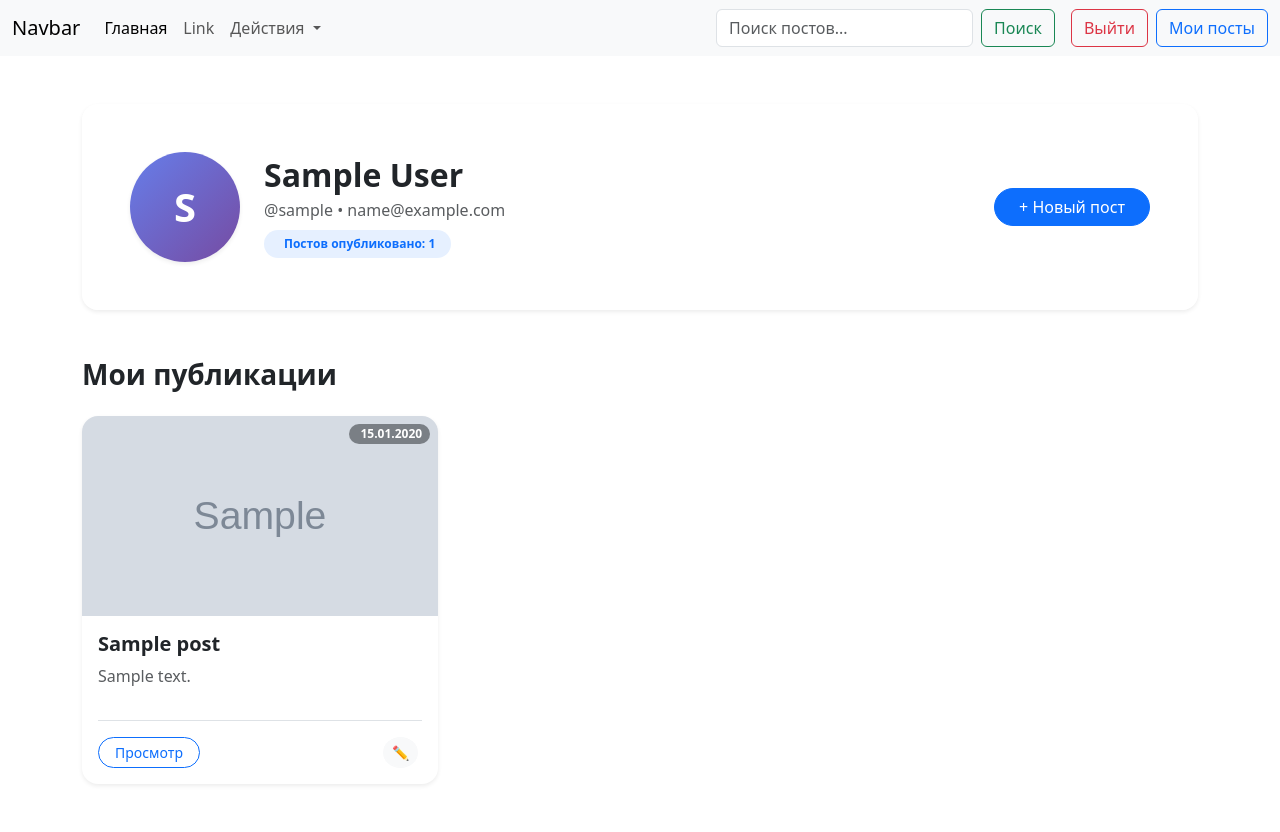
After one commit to Mixa101/67-2, a Django app: page /posts/my in a window 1280 px wide. The commit adds this page. Run offline with Django 5.2, Linux system fonts and the light colour scheme; a user stored in the database is signed in; tables that the repository leaves empty hold one stand-in row (values such as "Sample post"); grey boxes marked "Sample" are stand-in pictures.

Commit message:
feat: lesson 7 last part

```diff
--- a/blog/urls.py
+++ b/blog/urls.py
@@ -22,6 +22,8 @@ from django.urls import path
 
 from posts.views import (
     CreatePostView,
+    LikePostView,
+    MyPostsListView,
     UpdatePostView,
     hello_world,
     post_detail,
@@ -33,12 +35,14 @@ urlpatterns = [
     path("admin/", admin.site.urls),
     path("", hello_world),
     path("posts/", post_list, name="post_list"),
+    path("posts/my", MyPostsListView.as_view(), name="my_posts"),
     path("posts/<int:id>/", post_detail, name="post_detail"),
     path("posts/create/", CreatePostView.as_view(), name="post_create"),
     path("user/register/", register, name="register"),
     path("user/login/", login_view, name="login"),
     path("user/logout/", logout_view, name="logout"),
     path("posts/<int:pk>/update", UpdatePostView.as_view(), name="edit_post"),
+    path("posts/<int:pk>/like", LikePostView.as_view(), name="like_post"),
 ]
 
 urlpatterns += static(settings.MEDIA_URL, document_root=settings.MEDIA_ROOT)
--- a/posts/views.py
+++ b/posts/views.py
@@ -1,13 +1,15 @@
 from typing import Any
 
+from django.db.models import Q
 from django.forms.models import BaseModelForm
 from django.http.request import HttpRequest
 from django.http.response import HttpResponse
 from django.shortcuts import get_object_or_404, redirect, render
-from django.views.generic import CreateView, UpdateView
+from django.urls import reverse_lazy
+from django.views.generic import CreateView, ListView, UpdateView
 
 from posts.forms import PostForm
-from posts.models import Post
+from posts.models import Post, PostLikes
 
 # Create your views here.
 
@@ -17,8 +19,12 @@ def hello_world(request: HttpRequest):
 
 
 def post_list(request: HttpRequest):
-    posts = Post.objects.select_related("user").order_by("-created_at").all()
+    posts = Post.objects.select_related("user").order_by("-created_at")
 
+    q = request.GET.get("q")
+
+    if q:
+        posts = posts.filter(Q(title__icontains=q) | Q(description__icontains=q))
     return render(request, "posts/posts.html", {"posts": posts})
 
 
@@ -63,3 +69,51 @@ class UpdatePostView(UpdateView):
     model = Post
     template_name = "posts/update_post.html"
     form_class = PostForm
+
+
+class MyPostsListView(ListView):
+    model = Post
+    template_name = "posts/my_posts.html"
+
+    context_object_name = "posts"
+
+    def get_queryset(self):
+        return super().get_queryset().filter(user_id=self.request.user.id)
+
+    def get(self, request: HttpRequest, *args: Any, **kwargs: Any) -> HttpResponse:
+
+        if request.user.is_anonymous:
+            return redirect("login")
+
+        return super().get(request, *args, **kwargs)
+
+    def get_context_data(self, **kwargs: Any) -> dict[str, Any]:
+        context = super().get_context_data(**kwargs)
+        context["user"] = self.request.user
+
+        return context
+
+
+class LikePostView(CreateView):
+    model = PostLikes
+    template_name = "posts/posts.html"
+    fields = ("user",)
+    success_url = reverse_lazy("post_list")
+
+    def post(self, request: HttpRequest, *args: str, **kwargs: Any) -> HttpResponse:
+        if request.user.is_anonymous:
+            return redirect("login")
+        return super().post(request, *args, **kwargs)
+
+    def form_valid(self, form: BaseModelForm) -> HttpResponse:
+        post = get_object_or_404(Post, id=self.kwargs["pk"])
+        form.instance.user = self.request.user
+        form.instance.post = post
+        return super().form_valid(form)
+
+    def form_invalid(self, form: BaseModelForm) -> HttpResponse:
+        post = get_object_or_404(Post, id=self.kwargs["pk"])
+        form.instance.user = self.request.user
+        form.instance.post = post
+        form.instance.save()
+        return redirect("post_list")
--- a/templates/base.html
+++ b/templates/base.html
@@ -1,10 +1,9 @@
 <!DOCTYPE html>
-<html lang="en">
+<html lang="ru">
 <head>
     <meta charset="UTF-8">
     <meta name="viewport" content="width=device-width, initial-scale=1.0">
     <link rel="stylesheet" href="https://cdn.jsdelivr.net/npm/bootstrap@5.3.8/dist/css/bootstrap.min.css" integrity="sha384-sRIl4kxILFvY47J16cr9ZwB07vP4J8+LH7qKQnuqkuIAvNWLzeN8tE5YBujZqJLB" crossorigin="anonymous">
-    <script src="https://cdn.jsdelivr.net/npm/bootstrap@5.3.8/dist/js/bootstrap.min.js" integrity="sha384-G/EV+4j2dNv+tEPo3++6LCgdCROaejBqfUeNjuKAiuXbjrxilcCdDz6ZAVfHWe1Y" crossorigin="anonymous"></script>
     <script src="https://cdn.jsdelivr.net/npm/bootstrap@5.3.8/dist/js/bootstrap.bundle.min.js" integrity="sha384-FKyoEForCGlyvwx9Hj09JcYn3nv7wiPVlz7YYwJrWVcXK/BmnVDxM+D2scQbITxI" crossorigin="anonymous"></script>
 
     {% block title %}
@@ -13,21 +12,21 @@
 <body>
 <nav class="navbar navbar-expand-lg bg-body-tertiary">
   <div class="container-fluid">
-    <a class="navbar-brand" href="#">Navbar</a>
+    <a class="navbar-brand" href="{% url 'post_list' %}">Navbar</a>
     <button class="navbar-toggler" type="button" data-bs-toggle="collapse" data-bs-target="#navbarSupportedContent" aria-controls="navbarSupportedContent" aria-expanded="false" aria-label="Toggle navigation">
       <span class="navbar-toggler-icon"></span>
     </button>
     <div class="collapse navbar-collapse" id="navbarSupportedContent">
       <ul class="navbar-nav me-auto mb-2 mb-lg-0">
         <li class="nav-item">
-          <a class="nav-link active" aria-current="page" href="#">Home</a>
+          <a class="nav-link active" aria-current="page" href="{% url 'post_list' %}">Главная</a>
         </li>
         <li class="nav-item">
           <a class="nav-link" href="#">Link</a>
         </li>
         <li class="nav-item dropdown">
           <a class="nav-link dropdown-toggle" href="#" role="button" data-bs-toggle="dropdown" aria-expanded="false">
-            Dropdown
+            Действия
           </a>
           <ul class="dropdown-menu">
             <li><a class="dropdown-item" href="{% url 'post_create' %}">Создать Пост</a></li>
@@ -36,15 +35,18 @@
             <li><a class="dropdown-item" href="#">Something else here</a></li>
           </ul>
         </li>
-        <li class="nav-item">
-          <a class="nav-link disabled" aria-disabled="true">Disabled</a>
-        </li>
       </ul>
 
       <div class="d-flex align-items-center gap-2">
-        <form class="d-flex me-2" role="search">
-          <input class="form-control me-2" type="search" placeholder="Search" aria-label="Search"/>
-          <button class="btn btn-outline-success" type="submit">Search</button>
+        <!-- Форма поиска через GET-запрос с параметром q -->
+        <form class="d-flex me-2" role="search" action="{% url 'post_list' %}" method="get">
+          <input class="form-control me-2"
+                 type="search"
+                 name="q"
+                 value="{{ request.GET.q|default:'' }}"
+                 placeholder="Поиск постов..."
+                 aria-label="Search"/>
+          <button class="btn btn-outline-success" type="submit">Поиск</button>
         </form>
 
         {% if request.user.is_authenticated %}
@@ -52,6 +54,7 @@
                 {% csrf_token %}
                 <button type="submit" class="btn btn-outline-danger">Выйти</button>
             </form>
+            <a href="{% url 'my_posts' %}" class="btn btn-outline-primary">Мои посты</a>
         {% else %}
             <a href="{% url 'login' %}" class="btn btn-outline-primary">Войти</a>
             <a href="{% url 'register' %}" class="btn btn-primary">Регистрация</a>
@@ -60,7 +63,8 @@
     </div>
   </div>
 </nav>
-    {% block content %}
-    {% endblock %}
+
+{% block content %}
+{% endblock %}
 </body>
 </html>
--- /dev/null
+++ b/templates/posts/my_posts.html
@@ -0,0 +1,128 @@
+{% extends 'base.html' %}
+
+{% block title %}
+<title>Личный кабинет | {{ user.username }}</title>
+{% endblock %}
+
+{% block content %}
+<div class="container py-5">
+    <!-- Шапка профиля -->
+    <div class="card border-0 shadow-sm rounded-4 mb-5 overflow-hidden">
+        <div class="card-body p-4 p-md-5 bg-white">
+            <div class="d-flex flex-column flex-md-row align-items-center gap-4">
+                <!-- Аватар пользователя -->
+                <div class="position-relative">
+                    {% if user.profile.avatar %}
+                        <img src="{{ user.profile.avatar.url }}" alt="{{ user.username }}"
+                             class="rounded-circle object-fit-cover shadow-sm" style="width: 110px; height: 110px;">
+                    {% else %}
+                        <div class="rounded-circle d-flex align-items-center justify-content-center text-white fw-bold shadow-sm"
+                             style="width: 110px; height: 110px; font-size: 2.5rem; background: linear-gradient(135deg, #667eea 0%, #764ba2 100%);">
+                            {{ user.username|first|upper }}
+                        </div>
+                    {% endif %}
+                </div>
+
+                <!-- Информация о пользователе -->
+                <div class="text-center text-md-start flex-grow-1">
+                    <h2 class="fw-bold text-dark mb-1">{{ user.get_full_name|default:user.username }}</h2>
+                    <p class="text-muted mb-2">@{{ user.username }} • {{ user.email }}</p>
+                    <span class="badge bg-primary bg-opacity-10 text-primary rounded-pill px-3 py-2">
+                        <i class="bi bi-journal-text me-1"></i> Постов опубликовано: {{ posts|length }}
+                    </span>
+                </div>
+
+                <!-- Действия с профилем -->
+                <div class="d-flex flex-wrap gap-2 justify-content-center">
+                    <a href="{% url 'post_create' %}" class="btn btn-primary rounded-pill px-4">
+                        + Новый пост
+                    </a>
+                </div>
+            </div>
+        </div>
+    </div>
+
+    <!-- Заголовок секции постов -->
+    <div class="d-flex align-items-center justify-content-between mb-4">
+        <h3 class="fw-bold text-dark mb-0">Мои публикации</h3>
+    </div>
+
+    {% load static %}
+    <!-- Сетка постов пользователя -->
+    <div class="row row-cols-1 row-cols-md-2 row-cols-lg-3 g-4">
+        {% for post in posts %}
+        <div class="col">
+            <div class="card h-100 shadow-sm border-0 rounded-4 overflow-hidden hover-shadow">
+                {% if post.image %}
+                <div class="position-relative" style="height: 200px;">
+                    <img src="{{ post.image.url }}"
+                         class="card-img-top w-100 h-100"
+                         style="object-fit: cover;"
+                         alt="{{ post.title }}">
+                    <span class="position-absolute top-0 end-0 m-2 badge bg-dark bg-opacity-50 rounded-pill">
+                        <i class="bi bi-calendar3 me-1"></i>{{ post.created_at|date:"d.m.Y" }}
+                    </span>
+                </div>
+                {% else %}
+                <div class="position-relative d-flex align-items-center justify-content-center"
+                     style="height: 200px; background: linear-gradient(135deg, #667eea 0%, #764ba2 100%);">
+                    <img src="{% static 'default.png' %}"
+                         class="card-img-top w-100 h-100"
+                         style="object-fit: cover;"
+                         alt="{{ post.title }}">
+                    <span class="position-absolute top-0 end-0 m-2 badge bg-dark bg-opacity-50 rounded-pill">
+                        <i class="bi bi-calendar3 me-1"></i>{{ post.created_at|date:"d.m.Y" }}
+                    </span>
+                </div>
+                {% endif %}
+
+                <div class="card-body d-flex flex-column">
+                    <h5 class="card-title fw-bold text-dark mb-2">{{ post.title }}</h5>
+                    <p class="card-text text-muted flex-grow-1">
+                        {{ post.description|truncatewords:15|default:"Нет описания" }}
+                    </p>
+
+                    <!-- Панель управления постом -->
+                    <div class="d-flex justify-content-between align-items-center mt-3 pt-3 border-top">
+                        <a href="{% url 'post_detail' post.id %}" class="btn btn-outline-primary btn-sm rounded-pill px-3">
+                            Просмотр
+                        </a>
+                        <div class="btn-group">
+                            <a href="{% url 'edit_post' post.id %}" class="btn btn-sm btn-light rounded-circle me-1" title="Редактировать">
+                                ✏️
+                            </a>
+                        </div>
+                    </div>
+                </div>
+            </div>
+        </div>
+        {% empty %}
+        <!-- Если у пользователя еще нет постов -->
+        <div class="col-12 text-center py-5">
+            <div class="text-muted">
+                <svg xmlns="http://www.w3.org/2000/svg" width="64" height="64" fill="currentColor"
+                     class="bi bi-journal-plus opacity-25 mb-3" viewBox="0 0 16 16">
+                    <path fill-rule="evenodd" d="M8 5.5a.5.5 0 0 1 .5.5v1.5H10a.5.5 0 0 1 0 1H8.5V10a.5.5 0 0 1-1 0V8.5H6a.5.5 0 0 1 0-1h1.5V6a.5.5 0 0 1 .5-.5z"/>
+                    <path d="M3 0h10a2 2 0 0 1 2 2v12a2 2 0 0 1-2 2H3a2 2 0 0 1-2-2V2a2 2 0 0 1 2-2zm0 1a1 1 0 0 0-1 1v12a1 1 0 0 0 1 1h10a1 1 0 0 0 1-1V2a1 1 0 0 0-1-1H3z"/>
+                </svg>
+                <h4>Вы еще ничего не опубликовали</h4>
+                <p>Поделитесь своими мыслями, создав свой первый пост!</p>
+                <a href="{% url 'post_create' %}" class="btn btn-primary rounded-pill px-4 mt-2">
+                    Создать пост
+                </a>
+            </div>
+        </div>
+        {% endfor %}
+    </div>
+</div>
+
+<style>
+    .hover-shadow {
+        transition: transform 0.25s ease, box-shadow 0.25s ease;
+    }
+    .hover-shadow:hover {
+        transform: translateY(-6px);
+        box-shadow: 0 1rem 2rem rgba(0,0,0,0.15) !important;
+    }
+</style>
+{% endblock %}
```
Also changed, not shown: posts/models.py (+9 -0 lines), templates/posts/posts.html (+27 -1 lines), posts/migrations/0006_postlikes.py (added).
